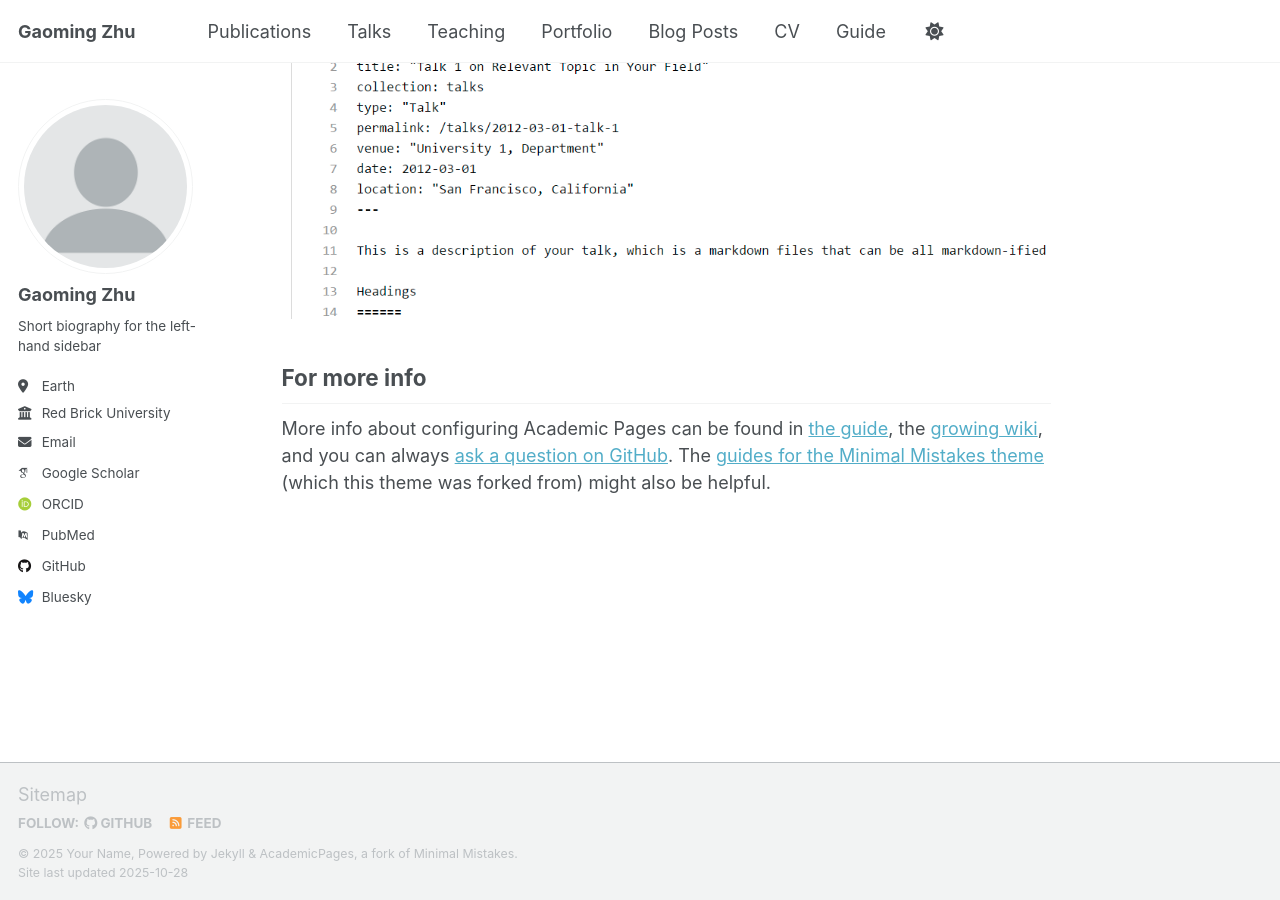
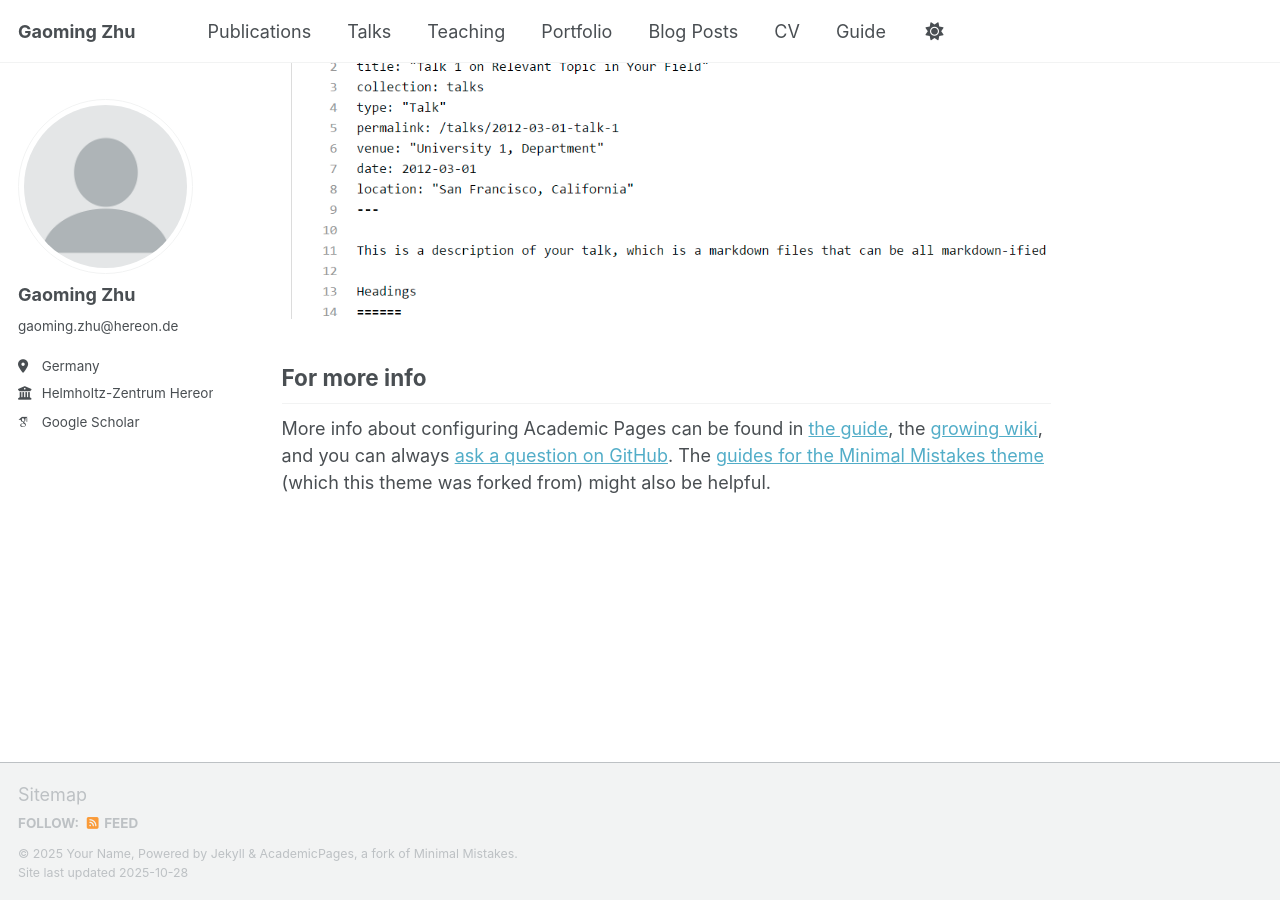
Before and after one commit to zgm900613/zgm900613.github.io, a Jekyll site: the page built from _pages/about.md, in a window 1280 px wide and 900 px high, scrolled down 2880 px. Built offline with Jekyll 4.4.1, drawn with Linux system fonts in a browser that asks for light colours; some web fonts are replaced; a script that is not in the unit is left out.

Commit message:
Update _config.yml

```diff
--- a/_config.yml
+++ b/_config.yml
@@ -26,21 +26,21 @@ author:
   avatar           : "profile.png"
   name             : "Gaoming Zhu"
   pronouns         : # example: "she/her"
-  bio              : "Short biography for the left-hand sidebar"
-  location         : "Earth"
-  employer         : "Red Brick University"
-  uri              : # URL
-  email            : "gaoming.zhu@hereon.de"
+  bio              : "gaoming.zhu@hereon.de"
+  location         : "Germany"
+  employer         : "Helmholtz-Zentrum Hereon"
+  #uri              : # URL
+  #email            : "gaoming.zhu@hereon.de"
 
   # Academic websites
   academia         : # URL
   arxiv            : # URL - Update with the correct link to your profile
-  googlescholar    : "https://scholar.google.com/citations?user=PS_CX0AAAAAJ"
+  googlescholar    : "https://scholar.google.com/citations?user=ihbSOTcAAAAJ&hl=en&oi=ao"
   inspire-hep      : # URL
   impactstory      : # URL
-  orcid            : "https://orcid.org/yourorcidurl"
+  orcid            : #"https://orcid.org/yourorcidurl"
   semantic         : # URL
-  pubmed           : "https://www.ncbi.nlm.nih.gov/pubmed/?term=john+snow"
+  pubmed           : #"https://www.ncbi.nlm.nih.gov/pubmed/?term=john+snow"
   researchgate     : # URL
   scopus           : # URL
 
@@ -48,13 +48,13 @@ author:
   bitbucket        : # Username - Update with your username on the site
   codepen          : # Username
   dribbble         : # Username
-  github           : "academicpages"
+  github           : #"academicpages"
   kaggle           : # Username
   stackoverflow    : # User number or user number and name (i.e., use "1" or "1/jeff-atwood")
 
   # Social media
   artstation       : # Username
-  bluesky          : "bsky.app" # Replace this with you Bluesky username
+  bluesky          : #"bsky.app" # Replace this with you Bluesky username
   facebook         : # Username
   flickr           : # Username
   foursquare       : # Username
```
